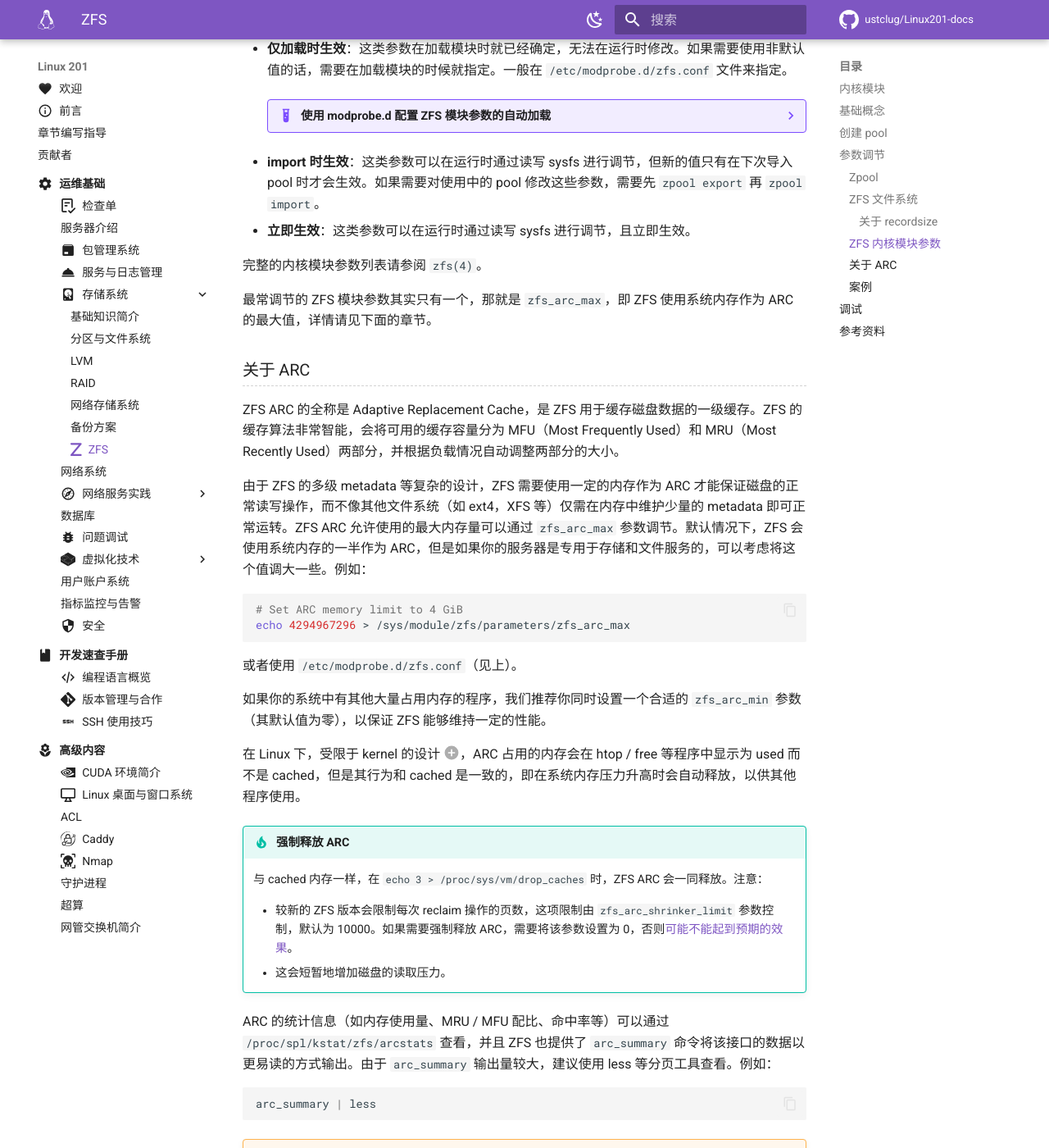
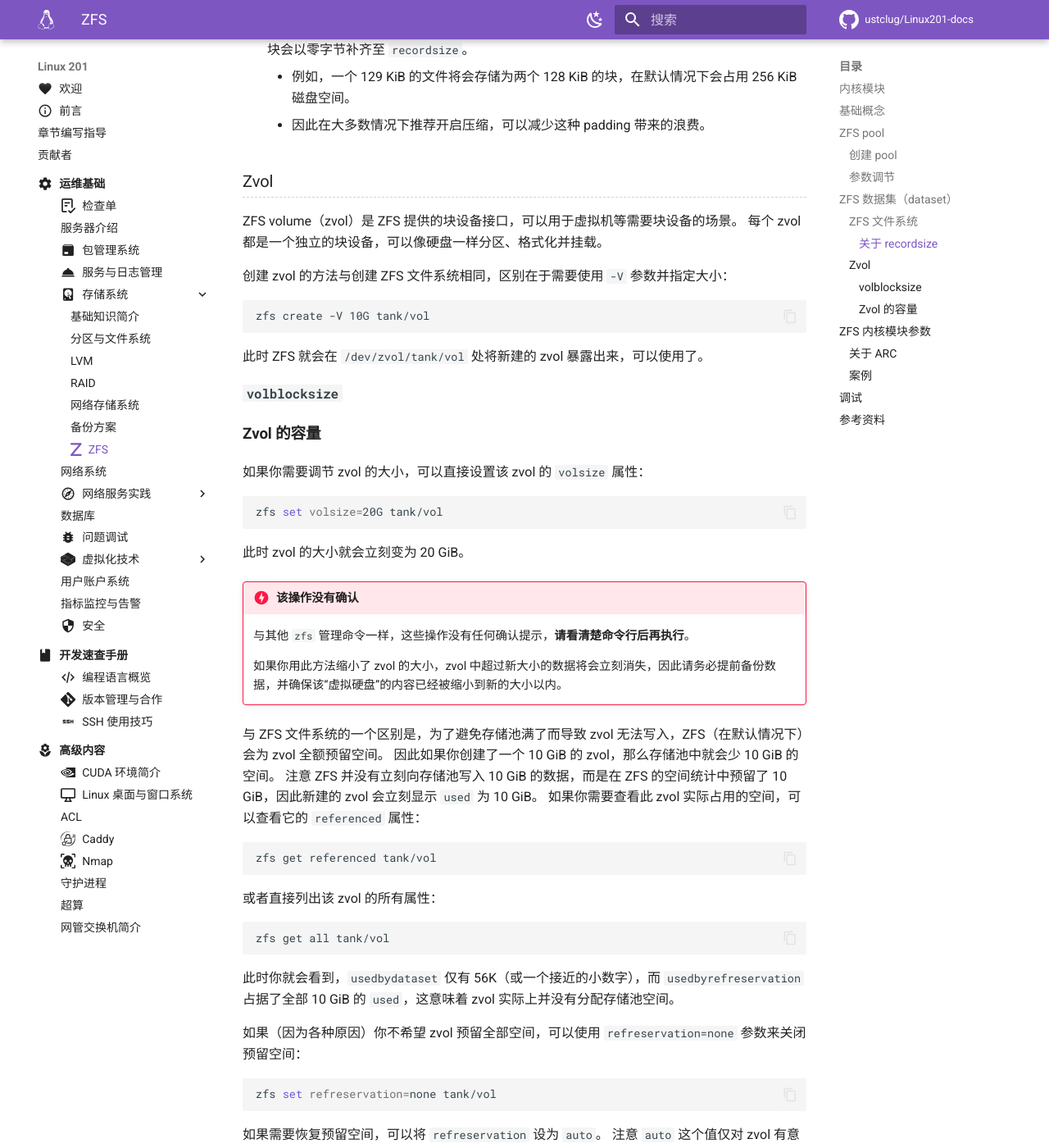
Before and after one commit to ustclug/Linux201-docs, an MkDocs documentation site: the page built from docs/ops/storage/zfs.md, in a window 1280 px wide and 1400 px high, scrolled down 5601 px. Shown: the whole window at 82% size. Built offline with MkDocs 1.6.1 and Material for MkDocs 9.7.7, drawn with Linux system fonts in a browser that asks for light colours; comment, search, counter and statistics services are not loaded; some of the changed text lies outside the part shown.

Commit message:
zfs: Add zvol and reorganize sections

````diff
--- a/docs/ops/storage/zfs.md
+++ b/docs/ops/storage/zfs.md
@@ -18,6 +18,14 @@
 - 如果预期需要承载较重的读写负载，推荐使用大容量内存用于缓存（ZFS 官方推荐每 1 TB 存储容量配置 1 GB 内存）。
     - 如果打算启用 ZFS 的去重（deduplication）功能，推荐为每 TB 存储容量配备至少 5 GB 内存（但是官方推荐的比例是 30 GB）。
 - 如果预期的热数据量超出了内存容量，推荐使用 SSD 作为 L2ARC 缓存，但用于缓存的 SSD 容量不宜超过内存的 10 倍。
+
+    根据我们的经验，L2ARC 的实用性较小，因此我们推荐优先添加更多的内存用于 ARC，而不是添加 L2ARC 设备。
+    我们建议你在使用 ZFS 一段时间后，根据 `arc_summary` 的输出来决定是否需要添加 L2ARC。
+
+    作为参考，USTC 镜像站服务器配备了 256 GB 内存，其中分配了 200 GB 用于 ARC，此时长期的 ARC 命中率超过 98%，而 L2ARC 的命中率仅有约 35%。
+    这意味着 L2ARC 仅仅将综合命中率从 98% 提升到 98.7%，对于降低机械硬盘的负载效果并不明显。
+    因此对于大部分用户来说，节约 SSD 的寿命可能是一个更好的选择。
+
 - 多核心 CPU，以便处理 ZFS 的数据完整性检查和透明压缩等任务。
 
 如果只是为了将 ZFS 的高级功能用于个人存储，如 NAS 等，那么你大可忽略以上所有推荐，在 Intel J3455 和 4 GB 内存的小主机上就可以轻松运行 ZFS，例如 QNAP 的个人 NAS 设备就已经默认采用 ZFS 了。
@@ -32,9 +40,16 @@
 
         受限于 Debian 的稳定性政策，stable 的软件源中的 ZFS 版本可能较老。如果需要使用较新的 ZFS 版本，可以考虑使用 Debian 的 backports 仓库（例如在 Debian Bookworm 中，对应使用 backports 的命令是 `apt install -t bookworm-backports zfs-dkms`）。
 
-- Ubuntu 自 20.04 LTS 起提供预编译好的 `zfs.ko`（软件包 `linux-modules-$(uname -r)`），因此无需再安装 `zfs-dkms`。Ubuntu 18.04 LTS 及之前的版本仍然需要安装 `zfs-dkms`。
+- Ubuntu 自 20.04 LTS 起提供预编译好的 `zfs.ko`（软件包 `linux-modules-$(uname -r)`），因此无需再安装 `zfs-dkms`[^uuu1804]。
 
 不论是 Debian 还是 Ubuntu，都需要安装 `zfsutils-linux` 软件包，以便使用 ZFS 的命令行工具。
+
+??? tip "root on ZFS"
+
+    如果你计划将 rootfs 也安装在/迁移至 ZFS 上的话，还需要安装 `zfs-initramfs` 软件包，以便在启动时加载 ZFS 模块。
+
+    在这种配置下，我们**强烈建议**为 `/boot` 目录单独创建一个分区并使用 ext4 文件系统，以避免 GRUB 在特定条件下无法识别 ZFS 文件系统的问题。
+    另一种办法是使用 systemd-boot，还可以搭配 UKI 启动。
 
 ## 基础概念 {#concepts}
 
@@ -46,7 +61,9 @@
 
     与 LVM 略有区别的地方是，ZFS 的文件系统是直接创建在 pool 上的，而无需像 LVM 一样先创建 LV，再将其格式化为某种文件系统。ZFS 的文件系统就是 ZFS。
 
-## 创建 pool {#create-pool}
+## ZFS pool {#zpool}
+
+### 创建 pool {#create-pool}
 
 同样与 LVM 不同的是，ZFS 推荐使用整块硬盘或尽可能整块的硬盘来创建 pool，以保证稳定的性能。作为一项适配操作，如果将整块硬盘用于创建 zpool，ZFS 会自动对其进行分区，以便在硬盘故障时能够更好地识别和处理。
 
@@ -115,17 +132,17 @@
 
 在创建好 zpool `tank` 后，ZFS 也自动创建了一个文件系统 `tank` 并挂载在了 `/tank` 目录，可以直接使用。
 
-!!! tip "参数调节"
+对于新建的 ZFS pool，我们推荐调整一些参数以获得最佳的性能。具体参见下一节。
 
-    对于新建的 ZFS pool，我们推荐调整一些参数以获得最佳的性能。具体参见下面的[参数调节](#tuning)。
+### 参数调节 {#tuning-zpool}
 
-## 参数调节 {#tuning}
+zpool 层面的参数可以通过 `zpool set` 命令进行调整，以下是一些推荐修改的参数：
 
-### Zpool {#tuning-zpool}
+- `ashift`：详见上面的介绍。注意 `ashift` 参数在创建 pool 后**无法更改**，因此请在创建 pool 时指定。例如：
 
-Zpool 层面的参数可以通过 `zpool set` 命令进行调整，以下是一些推荐修改的参数：
-
-- `ashift`：详见上面的介绍。注意 `ashift` 参数在创建 pool 后**无法更改**，因此请在创建 pool 时指定。
+    ```shell
+    zpool create -o ashift=12 tank /dev/loop0 /dev/loop1 /dev/loop2
+    ```
 
 - `autotrim=on`：如果你使用硬盘是 SSD，启用此选项后 ZFS 会自动为已删除的数据块向硬盘发送 TRIM 指令。例如：
 
@@ -136,6 +153,8 @@
 以下是一些在特定情况下有用的参数：
 
 - `bootfs=pool0/ROOT/debian`：如果你使用 root on ZFS，该参数是常见的 grub 配置及 initramfs 生成脚本所需的参数。
+
+## ZFS 数据集（dataset） {#dataset}
 
 ### ZFS 文件系统 {#tuning-zfs}
 
@@ -169,13 +188,70 @@
 
 与其他文件系统的不同之处在于，`recordsize` 指定了文件块的**最大**大小，而不是固定的大小。具体来说[^cks-1]：
 
-- 若文件大小不超过 `recordsize`，则文件块大小为文件大小（向上取整到 ashift 大小的整数倍）。
+- 若文件大小不超过 `recordsize`，则文件块大小为文件大小（向上取整到 ashift 对应大小的整数倍）。
     - 例如，一个 37 KiB 的文件将会存储为一个 40 KiB 的块（假设 `ashift=12`）。
 - 若文件大小超过 `recordsize`，则文件会被拆成多个大小为 `recordsize` 的块，其中最后一个块会以零字节补齐至 `recordsize`。
     - 例如，一个 129 KiB 的文件将会存储为两个 128 KiB 的块，在默认情况下会占用 256 KiB 磁盘空间。
     - 因此在大多数情况下推荐开启压缩，可以减少这种 padding 带来的浪费。
 
-### ZFS 内核模块参数 {#tuning-zfs-ko}
+### Zvol {#zvol}
+
+ZFS volume（zvol）是 ZFS 提供的块设备接口，可以用于虚拟机等需要块设备的场景。
+每个 zvol 都是一个独立的块设备，可以像硬盘一样分区、格式化并挂载。
+
+创建 zvol 的方法与创建 ZFS 文件系统相同，区别在于需要使用 `-V` 参数并指定大小：
+
+```shell
+zfs create -V 10G tank/vol
+```
+
+此时 ZFS 就会在 `/dev/zvol/tank/vol` 处将新建的 zvol 暴露出来，可以使用了。
+
+#### `volblocksize` {#volblocksize}
+
+#### Zvol 的容量 {#zvol-size}
+
+如果你需要调节 zvol 的大小，可以直接设置该 zvol 的 `volsize` 属性：
+
+```shell
+zfs set volsize=20G tank/vol
+```
+
+此时 zvol 的大小就会立刻变为 20 GiB。
+
+!!! danger "该操作没有确认"
+
+    与其他 `zfs` 管理命令一样，这些操作没有任何确认提示，**请看清楚命令行后再执行**。
+
+    如果你用此方法缩小了 zvol 的大小，zvol 中超过新大小的数据将会立刻消失，因此请务必提前备份数据，并确保该“虚拟硬盘”的内容已经被缩小到新的大小以内。
+
+与 ZFS 文件系统的一个区别是，为了避免存储池满了而导致 zvol 无法写入，ZFS（在默认情况下）会为 zvol 全额预留空间。
+因此如果你创建了一个 10 GiB 的 zvol，那么存储池中就会少 10 GiB 的空间。
+注意 ZFS 并没有立刻向存储池写入 10 GiB 的数据，而是在 ZFS 的空间统计中预留了 10 GiB，因此新建的 zvol 会立刻显示 `used` 为 10 GiB。
+如果你需要查看此 zvol 实际占用的空间，可以查看它的 `referenced` 属性：
+
+```shell
+zfs get referenced tank/vol
+```
+
+或者直接列出该 zvol 的所有属性：
+
+```shell
+zfs get all tank/vol
+```
+
+此时你就会看到，`usedbydataset` 仅有 56K（或一个接近的小数字），而 `usedbyrefreservation` 占据了全部 10 GiB 的 `used`，这意味着 zvol 实际上并没有分配存储池空间。
+
+如果（因为各种原因）你不希望 zvol 预留全部空间，可以使用 `refreservation=none` 参数来关闭预留空间：
+
+```shell
+zfs set refreservation=none tank/vol
+```
+
+如果需要恢复预留空间，可以将 `refreservation` 设为 `auto`。
+注意 `auto` 这个值仅对 zvol 有意义，而 ZFS 文件系统并不支持 `auto` 值，毕竟 ZFS 文件系统并没有一个确定的大小。
+
+## ZFS 内核模块参数 {#zfs-ko}
 
 ZFS 的内核模块具有**非常**多的可调节参数，其中大部分参数可以通过读写 `/sys/module/zfs/parameters` 目录下的文件进行调节。ZFS 的内核模块参数从生效时间上可以分为三类：
 
@@ -298,15 +374,15 @@
     一台使用 ZFS 的服务器将 `/var/log` 挂载在了 ZFS 文件系统中：
 
     ```text
-    NAME                                 USED  AVAIL  REFER  MOUNTPOINT
-    pool1/log                           2.88G   181G  2.88G  /var/log
+    NAME        USED  AVAIL  REFER  MOUNTPOINT
+    pool1/log  2.88G   181G  2.88G  /var/log
     ```
 
     但是系统管理员发现 `/var/log` 的使用空间会异常增大，直到大部分空间都被占用：
 
     ```text
-    NAME                                 USED  AVAIL     REFER  MOUNTPOINT
-    pool1/log                            173G  3.43G      173G  /var/log
+    NAME       USED  AVAIL     REFER  MOUNTPOINT
+    pool1/log  173G  3.43G      173G  /var/log
     ```
 
     但是实际的 log 大小只有不到 3G：
@@ -426,6 +502,8 @@
 
 <!-- markdownlint-disable MD053 -->
 
+  [^uuu1804]: Ubuntu 18.04 LTS 及之前的版本仍然需要安装 `zfs-dkms`，但更重要的是，我们**不推荐使用已经 EOL 的发行版**。
+
   [cks]: https://utcc.utoronto.ca/~cks/space/blog/
   [delphix]: https://www.delphix.com/blog/zfs-raidz-stripe-width-or-how-i-learned-stop-worrying-and-love-raidz
   [delphix-spreadsheet]: https://docs.google.com/a/delphix.com/spreadsheets/d/1tf4qx1aMJp8Lo_R6gpT689wTjHv6CGVElrPqTA0w_ZY/
````
Also changed, not shown: docs/ops/storage/lvm.md (+2 -2 lines).
